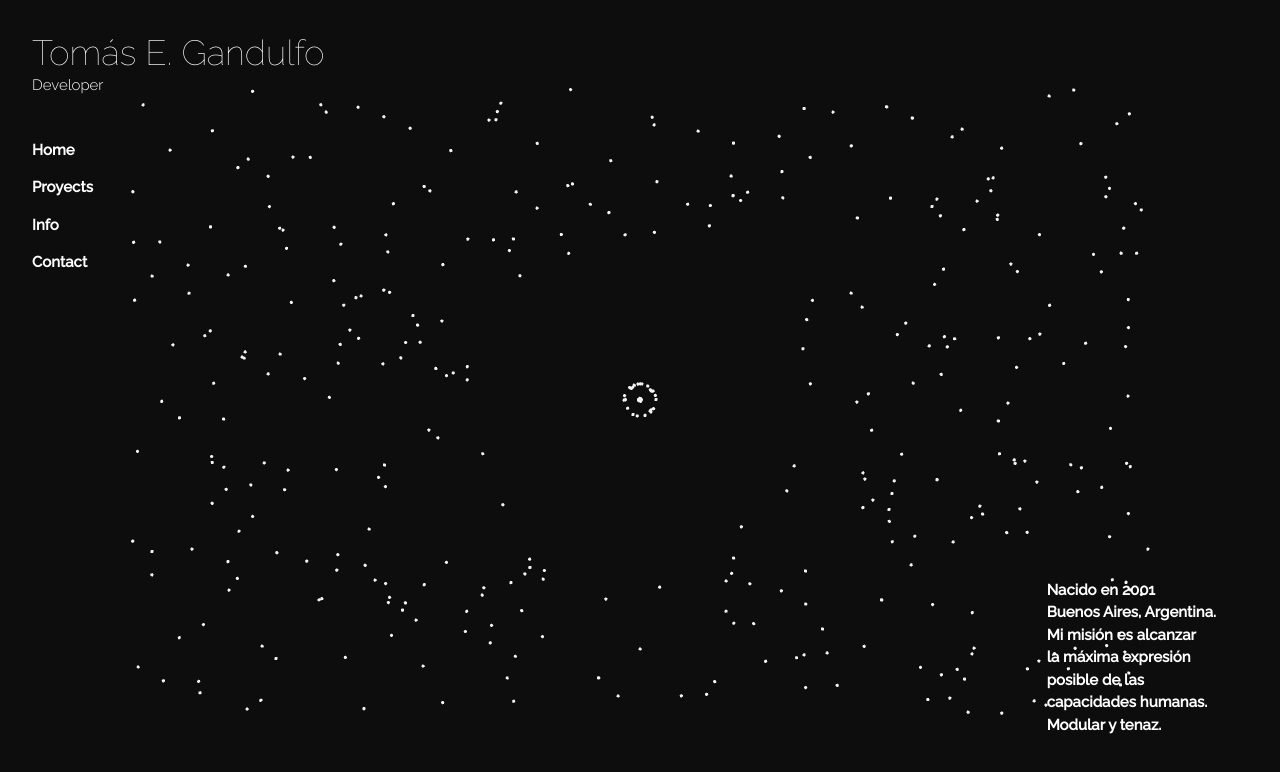
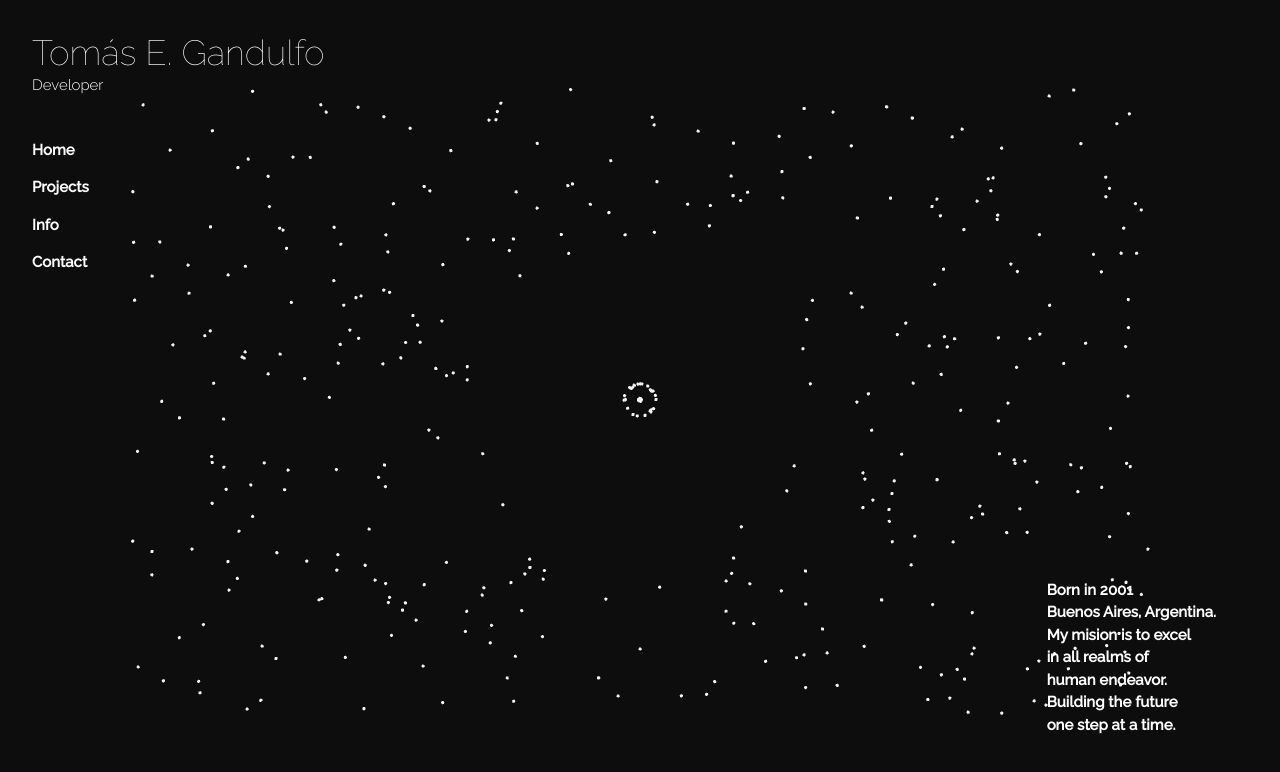
Before and after one commit to tgsauz/tgsauz.github.io, a React (Vite) app: page / in a window 1280 px wide. Shown: the top 772 px of the page. Built offline with nearby package versions, Linux system fonts and the light colour scheme.

Commit message:
Spelling error

```diff
--- a/src/assets/components/HomePage.jsx
+++ b/src/assets/components/HomePage.jsx
@@ -4,13 +4,13 @@ const HomePage = ({ isVisible }) => {
     <section className={`page ${isVisible ? "visible" : "hidden"}`} data-page="Home">
         <div className="contenido_pagina home">
             <p className="home_sobremi">
-                <span>Nacido en 2001</span>
+                <span>Born in 2001</span>
                 <span>Buenos Aires, Argentina.</span>
-                <span>Mi misión es alcanzar</span>
-                <span>la máxima expresión</span>
-                <span>posible de las</span>
-                <span>capacidades humanas.</span>
-                <span>Modular y tenaz.</span>
+                <span>My mision is to excel</span>
+                <span>in all realms of</span>
+                <span>human endeavor.</span>
+                <span>Building the future</span>
+                <span>one step at a time.</span>
             </p>
         </div>
     </section>
--- a/src/assets/components/Nav.jsx
+++ b/src/assets/components/Nav.jsx
@@ -2,7 +2,7 @@ import React, { useState } from 'react';
 
 const tabsData = [
   { name: "Home", sectionId: "home" },
-  { name: "Proyects", sectionId: "proyects" },
+  { name: "Projects", sectionId: "projects" },
   { name: "Info", sectionId: "info" },
   { name: "Contact", sectionId: "contact" },
 ];
```
